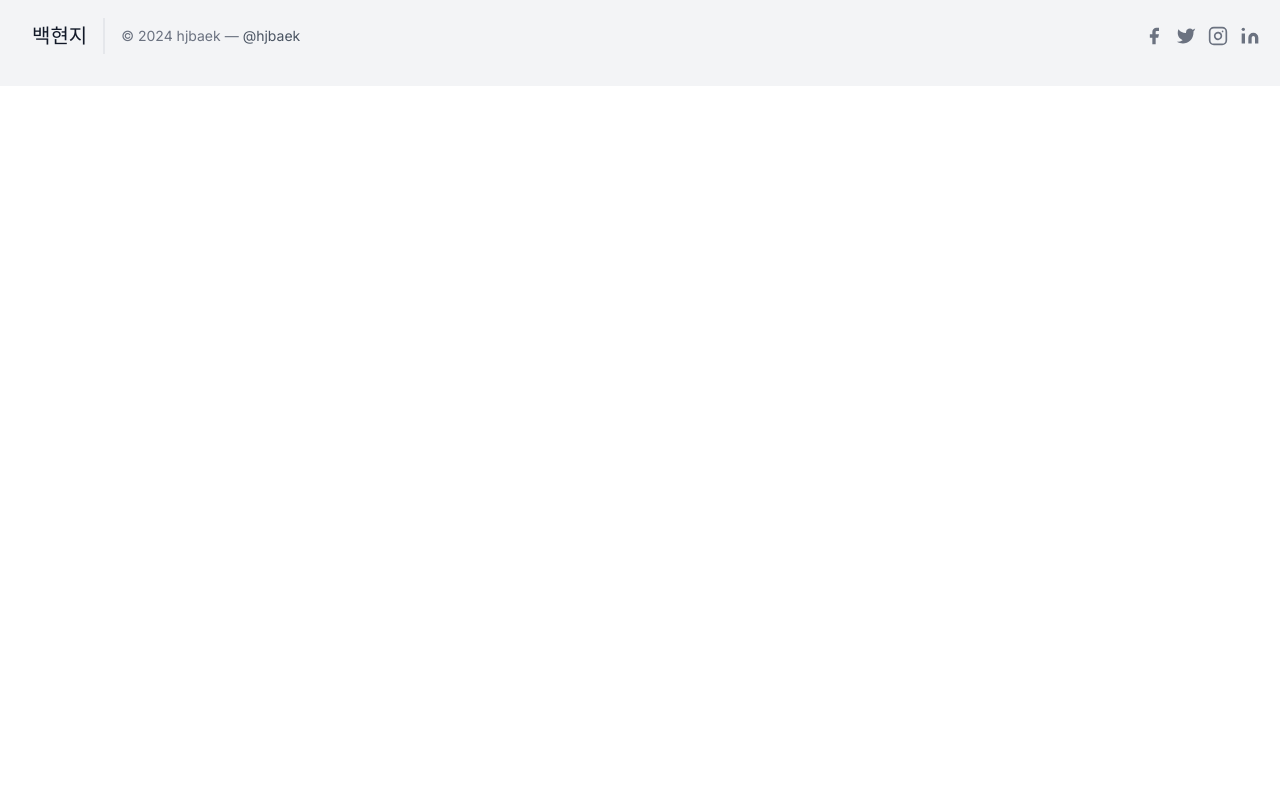
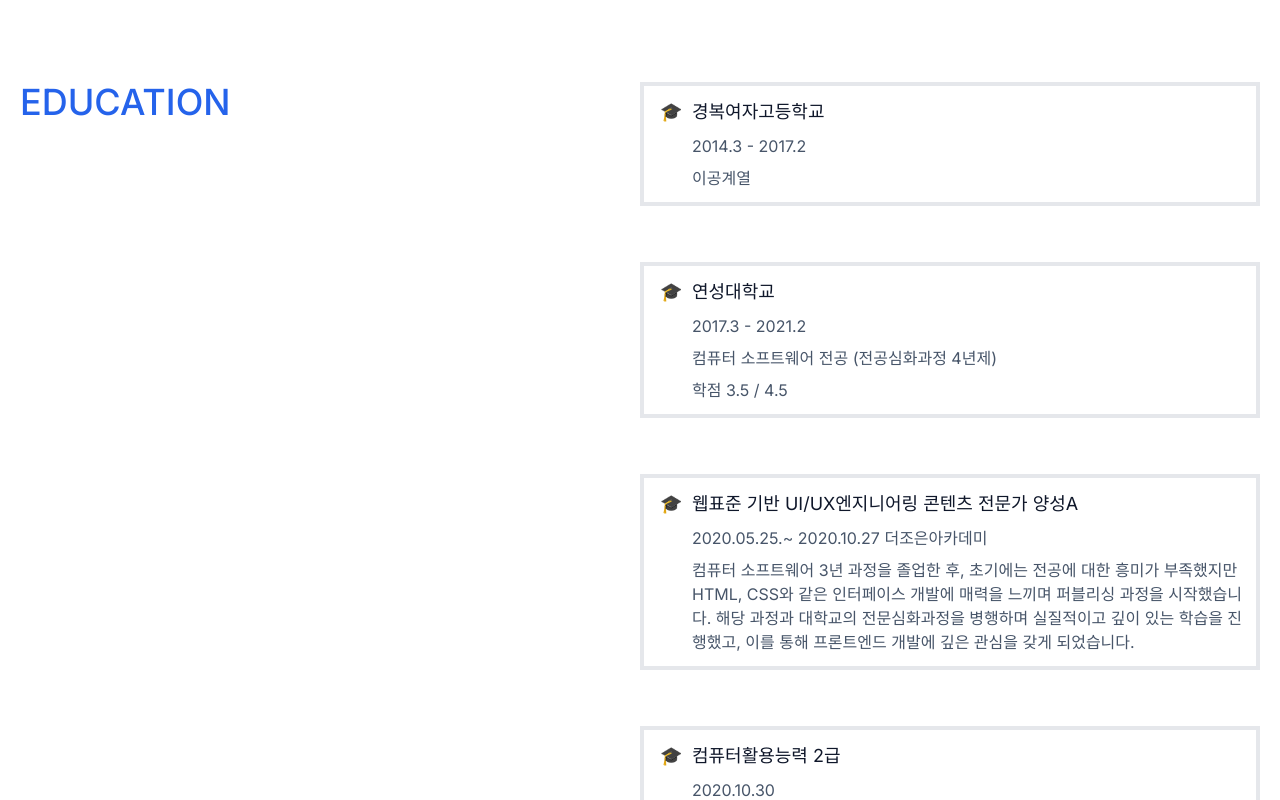
Before and after one commit to hjbaek0810/hjbaek-site, a Next.js app: page / in a window 1280 px wide. Shown: the part 1780-2580 px from the top of the page. Before the commit the page ends 1866 px from the top, so only its background shows below. Built offline with nearby package versions, Linux system fonts and the light colour scheme.

Commit message:
Feat: Education 작성

```diff
--- a/src/app/page.tsx
+++ b/src/app/page.tsx
@@ -6,6 +6,7 @@ import AboutMe from '@/components/sections/AboutMe';
 import Experience from '@/components/sections/Experience';
 
 import Section from '@/components/Section';
+import Education from '@/components/sections/Education';
 
 const Home = () => (
 	<>
@@ -22,6 +23,10 @@ const Home = () => (
 		<Section>
 			<Experience />
 		</Section>
+
+		<Section>
+			<Education />
+		</Section>
 	</>
 );
 
--- /dev/null
+++ b/src/components/sections/Education/Card.tsx
@@ -0,0 +1,23 @@
+type CardPropsType = {
+	title: string;
+	date: string;
+	description?: string | Array<string>;
+};
+
+const Card = ({ title, date, description }: CardPropsType) => (
+	<ul className="p-3 pl-12 border-4 w-full flex flex-col gap-2 relative">
+		<li className="before:content-['🎓'] before:absolute before:block before:left-4 text-lg text-gray-900 before:dark:bg-white before:dark:px-1">
+			<h2>{title}</h2>
+		</li>
+		<li>{date}</li>
+
+		{description &&
+			(Array.isArray(description) ? (
+				description.map((text) => <li key={text}>{text}</li>)
+			) : (
+				<li>{description}</li>
+			))}
+	</ul>
+);
+
+export default Card;
--- /dev/null
+++ b/src/components/sections/Education/index.tsx
@@ -0,0 +1,28 @@
+import Section from '@/components/Section';
+import Card from './Card';
+
+const Education = () => (
+	<>
+		<Section.Left title="EDUCATION" />
+		<Section.Right>
+			<Card title="경복여자고등학교" date="2014.3 - 2017.2" description="이공계열" />
+			<Card
+				title="연성대학교"
+				date="2017.3 - 2021.2"
+				description={['컴퓨터 소프트웨어 전공 (전공심화과정 4년제)', '학점 3.5 / 4.5']}
+			/>
+			<Card
+				title="웹표준 기반 UI/UX엔지니어링 콘텐츠 전문가 양성A"
+				date="2020.05.25.~ 2020.10.27 더조은아카데미"
+				description={
+					'컴퓨터 소프트웨어 3년 과정을 졸업한 후, 초기에는 전공에 대한 흥미가 부족했지만 HTML, CSS와 같은 인터페이스 개발에 매력을 느끼며 퍼블리싱 과정을 시작했습니다. 해당 과정과 대학교의 전문심화과정을 병행하며 실질적이고 깊이 있는 학습을 진행했고, 이를 통해 프론트엔드 개발에 깊은 관심을 갖게 되었습니다.'
+				}
+			/>
+			<Card title="컴퓨터활용능력 2급" date="2020.10.30" />
+			<Card title="정보처리기사" date="2021.11.26" />
+			<Card title="웹디자인기능사" date="2021.12.24" />
+		</Section.Right>
+	</>
+);
+
+export default Education;
```
